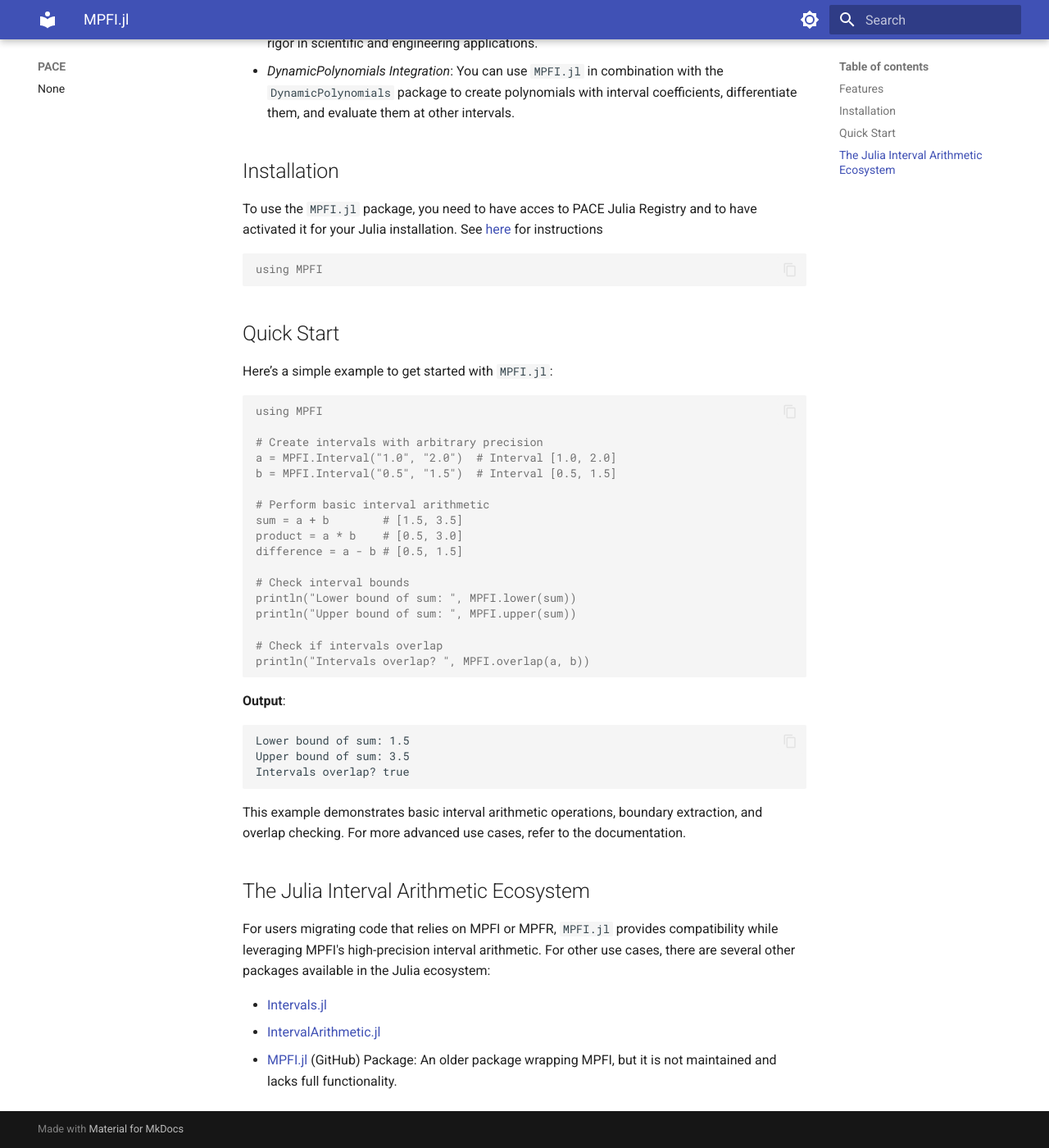
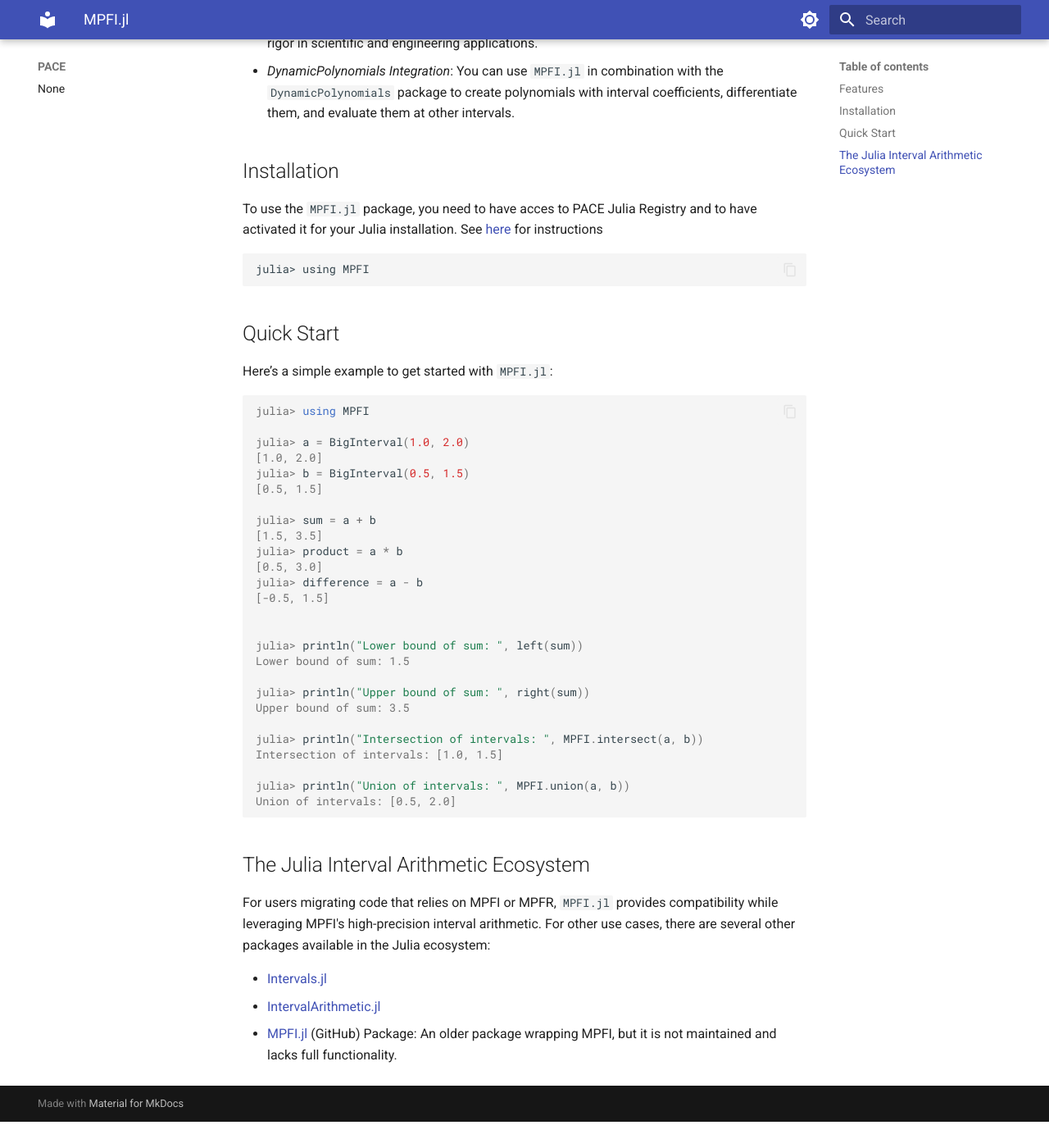
Before and after one commit to chkat/MPFI.jl, an MkDocs documentation site: the page built from docs/src/index.md, in a window 1280 px wide and 1400 px high, scrolled down 451 px. Shown: the whole window at 82% size. Built offline with MkDocs 1.6.1 and Material for MkDocs 9.7.7, drawn with Linux system fonts in a browser that asks for light colours; after the commit the page ends 1819 px from its top, so only the background shows below that.

Commit message:
quick start

````diff
--- a/docs/src/index.md
+++ b/docs/src/index.md
@@ -17,43 +17,44 @@
 
 
 
-```julia-repl
-using MPFI
+```julia-
+julia> using MPFI
 ```
 
 ## Quick Start
 
 Here’s a simple example to get started with `MPFI.jl`:
 
-```julia-repl
-using MPFI
+```julia-REPL
+julia> using MPFI
 
-# Create intervals with arbitrary precision
-a = MPFI.Interval("1.0", "2.0")  # Interval [1.0, 2.0]
-b = MPFI.Interval("0.5", "1.5")  # Interval [0.5, 1.5]
+julia> a = BigInterval(1.0, 2.0)
+[1.0, 2.0]
+julia> b = BigInterval(0.5, 1.5)
+[0.5, 1.5]
 
-# Perform basic interval arithmetic
-sum = a + b        # [1.5, 3.5]
-product = a * b    # [0.5, 3.0]
-difference = a - b # [0.5, 1.5]
+julia> sum = a + b
+[1.5, 3.5]
+julia> product = a * b
+[0.5, 3.0]
+julia> difference = a - b
+[-0.5, 1.5]
 
-# Check interval bounds
-println("Lower bound of sum: ", MPFI.lower(sum))
-println("Upper bound of sum: ", MPFI.upper(sum))
 
-# Check if intervals overlap
-println("Intervals overlap? ", MPFI.overlap(a, b))
+julia> println("Lower bound of sum: ", left(sum))
+Lower bound of sum: 1.5
+
+julia> println("Upper bound of sum: ", right(sum))
+Upper bound of sum: 3.5
+
+julia> println("Intersection of intervals: ", MPFI.intersect(a, b))
+Intersection of intervals: [1.0, 1.5]
+
+julia> println("Union of intervals: ", MPFI.union(a, b))
+Union of intervals: [0.5, 2.0]
 ```
 
-**Output**:
 
-```
-Lower bound of sum: 1.5
-Upper bound of sum: 3.5
-Intervals overlap? true
-```
-
-This example demonstrates basic interval arithmetic operations, boundary extraction, and overlap checking. For more advanced use cases, refer to the documentation.
 
 ## The Julia Interval Arithmetic Ecosystem
 
````
